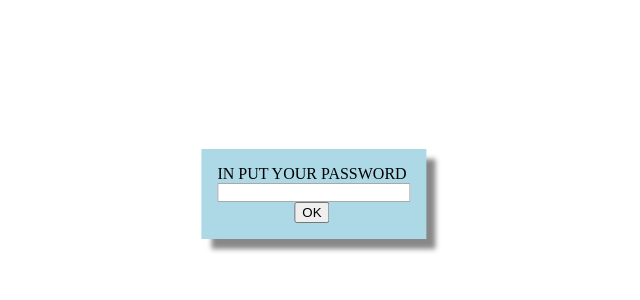
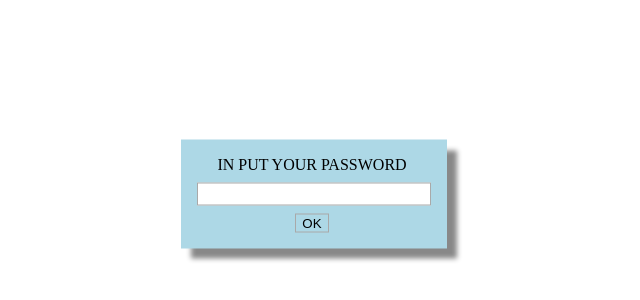
Before and after one commit to knightingal/flow1000server, a React app in the folder nodejs/node_server/: page / in a window 1280 px wide. Shown: the part 206-506 px from the top of the page, without its empty margins (326-966 px from the left). Built offline with nearby package versions, Linux system fonts and the light colour scheme; the HTML template or start-up script is replaced by a standard one.

Commit message:
update style

```diff
--- a/nodejs/node_server/frontEnd/src/components/Popup.tsx
+++ b/nodejs/node_server/frontEnd/src/components/Popup.tsx
@@ -32,25 +32,48 @@ export class Popup extends React.Component<{container: Container}, {}> {
                 boxShadow: '10px 10px 5px #888888',
                 backgroundColor:'lightblue'
             }}>
-                <div>
-                    <label >IN PUT YOUR PASSWORD</label>
+                <div
+                    style={{
+                        width:'230px',
+                    }}
+                >
+                    <label
+                        style={{
+                            height:'19px',
+                            display:'block'
+                        }}
+                    >IN PUT YOUR PASSWORD</label>
                 </div>
                 <div>
                     <input
                         type="password"
                         style={{
                             width:"100%",
+                            height:'19px',
                             outline:"none",
                             padding:"1px",
                             border:"1px",
                             borderStyle:"solid",
-                            borderColor:"darkgray"
+                            borderColor:"darkgray",
+                            marginTop: '8px',
+                            marginBottom: '8px'
                         }}
                         onChange={(e) => this.handleChange(e)}
                     />
                 </div>
                 <div>
-                    <input type="submit" value='OK' onClick={(e) => this.handleDivClick(e)}/>
+                    <input
+                        type="submit"
+                        value='OK'
+                        onClick={(e) => this.handleDivClick(e)}
+                        style={{
+                            height:'19px',
+                            border: '1px',
+                            background: 'center',
+                            borderStyle: 'solid',
+                            borderColor: 'darkgray'
+                        }}
+                    />
                 </div>
             </div>
         ) ;
```
